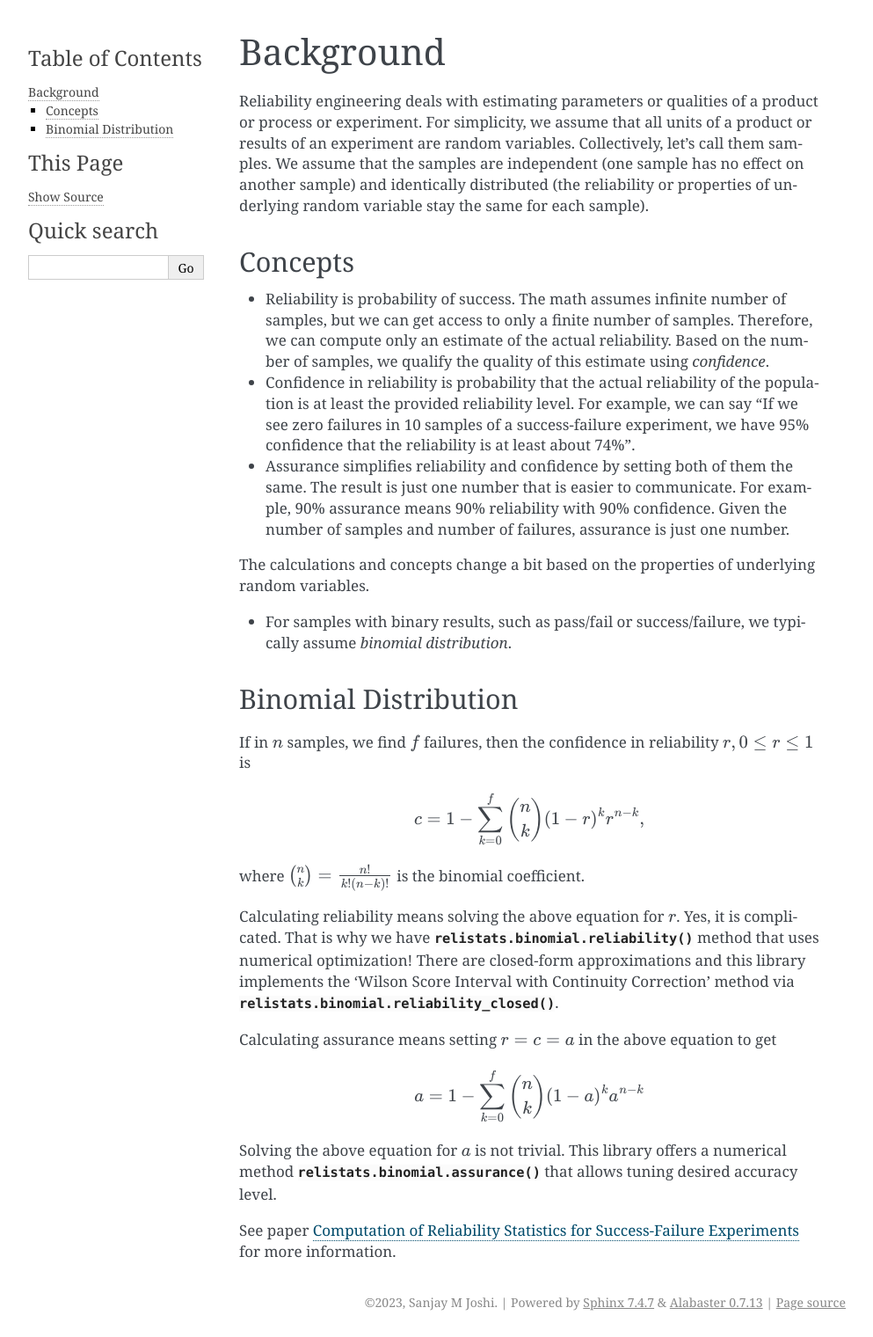
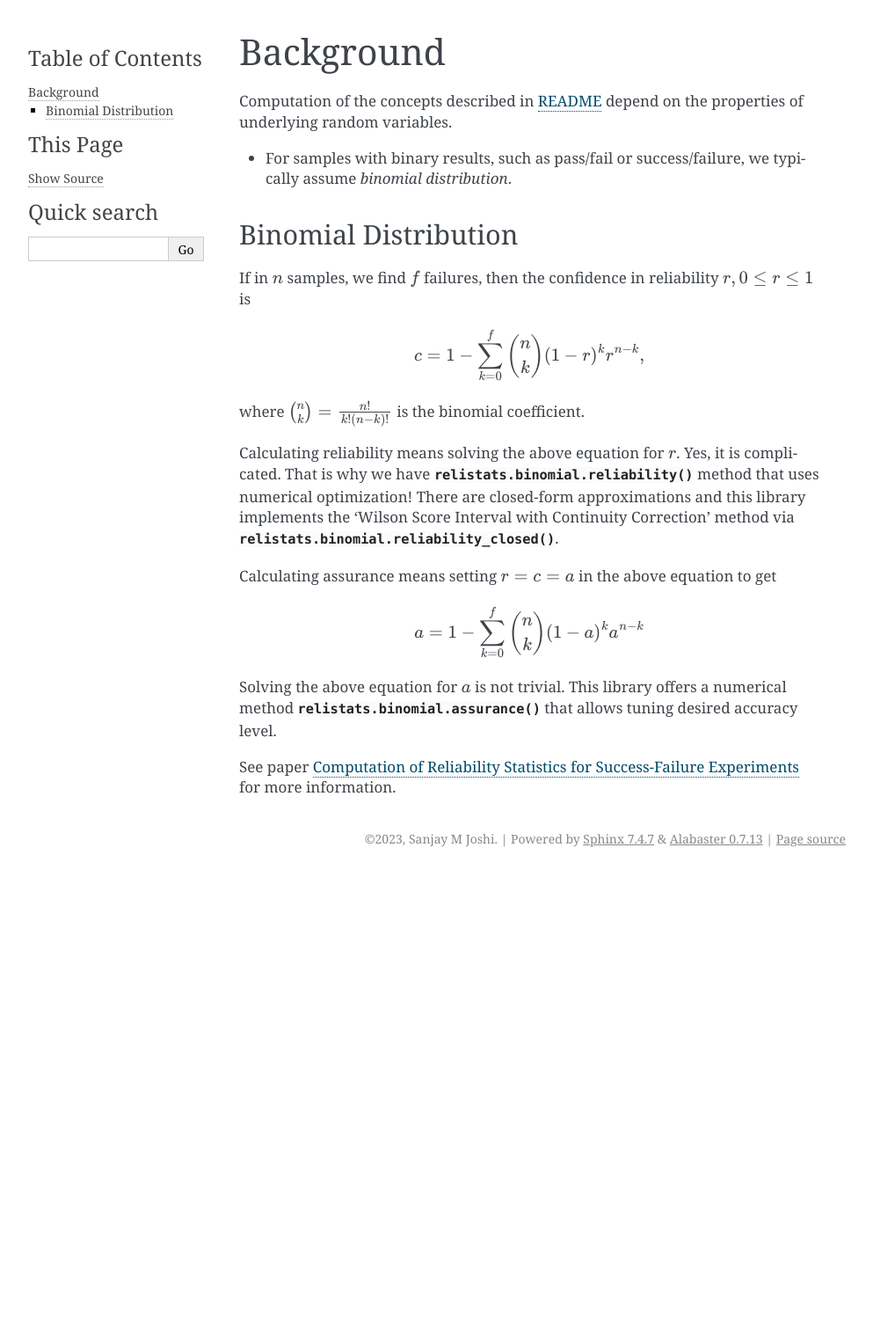
Before and after one commit to sanjaymjoshi/relistats, a Sphinx documentation site: the page built from docs/source/background.rst, in a window 1280 px wide. Shown: the whole page at 88% size, without its empty margins (148-1141 px from the left). Built offline with Sphinx 7.4.7, drawn with Linux system fonts in a browser that asks for light colours; after the commit the page ends 993 px from its top, so only the background shows below that.

```diff
--- a/docs/source/background.rst
+++ b/docs/source/background.rst
@@ -1,32 +1,8 @@
 Background
 ==========
 
-Reliability engineering deals with estimating parameters or qualities of a product or
-process or experiment. For simplicity, we assume that all units of a product or results
-of an experiment are random variables. Collectively, let's call them samples.
-We assume that the samples are independent (one sample has no effect on another
-sample) and identically distributed (the reliability or properties of underlying
-random variable stay the same for each sample).
-
-Concepts
---------
-- Reliability is probability of success. The math assumes infinite number of samples,
-  but we can get access to only a finite number of samples. Therefore, we can compute
-  only an estimate of the actual reliability. Based on the number of samples, we
-  qualify the quality of this estimate using *confidence*.
-
-- Confidence in reliability is probability that the actual reliability of the
-  population is at least the provided reliability level.
-  For example, we can say "If we see zero failures in 10 samples of a success-failure
-  experiment, we have 95% confidence that the reliability is at least about 74%".
-
-- Assurance simplifies reliability and confidence by setting both of them the same.
-  The result is just one number that is easier to communicate. For example, 90%
-  assurance means 90% reliability with 90% confidence. Given the number of samples
-  and number of failures, assurance is just one number.
-
-The calculations and concepts change a bit based on the properties of underlying
-random variables.
+Computation of the concepts described in `README <README.rst>`_ depend on
+the properties of underlying random variables.
 
 - For samples with binary results, such as pass/fail or success/failure, we
   typically assume *binomial distribution*.
```
Also changed, not shown: README.rst (+47 -2 lines).
